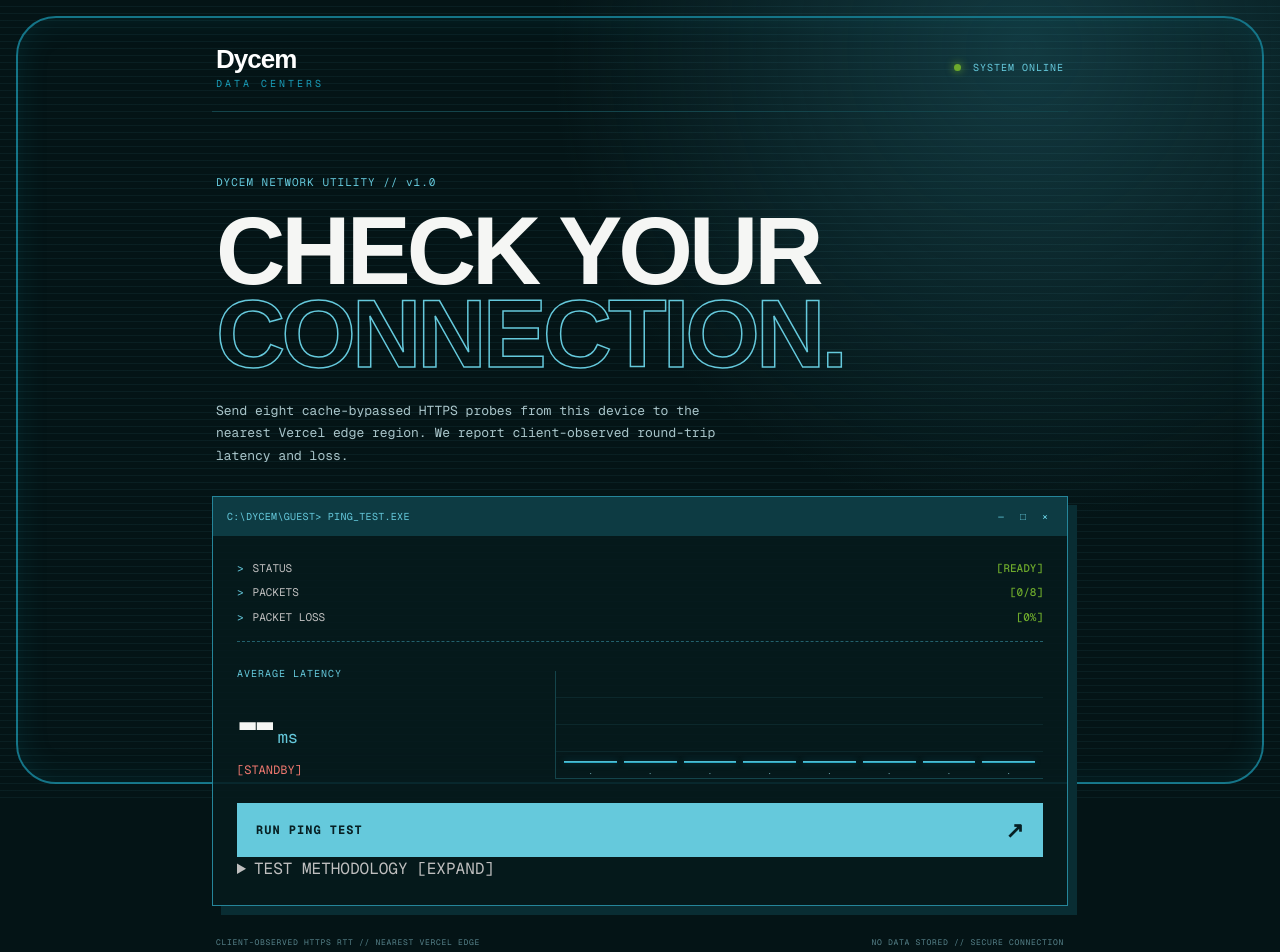
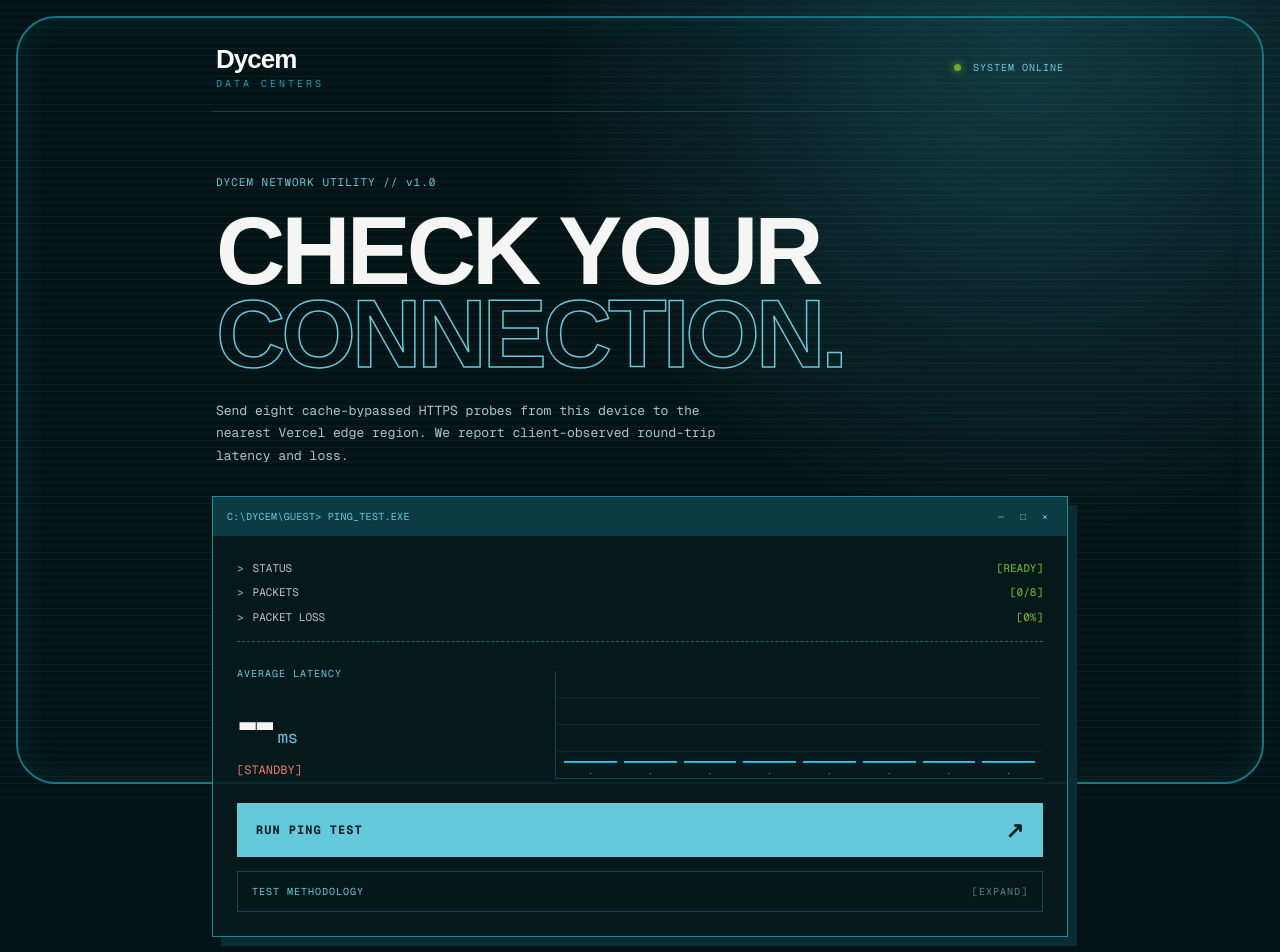
Before and after one commit to sfinnertydycem-create/live_ping, a Next.js app: page / in a window 1280 px wide. Shown: the top 952 px of the page. Built offline with nearby package versions, Linux system fonts and the light colour scheme.

Commit message:
Style technical methodology disclosure

```diff
--- a/app/globals.css
+++ b/app/globals.css
@@ -58,6 +58,17 @@ h1 span { color: transparent; -webkit-text-stroke: 1.5px var(--cyan); }
 .run:disabled { cursor: wait; opacity: .68; }
 .run span { font-size: 12px; font-weight: 700; letter-spacing: 1px; }
 .run b { font-size: 22px; }
+.methodology { margin-top: 14px; border: 1px solid var(--line); background: #06171a; }
+.methodology summary { display: flex; justify-content: space-between; padding: 12px 14px; color: var(--cyan); font-size: 10px; letter-spacing: 1px; cursor: pointer; list-style: none; }
+.methodology summary::-webkit-details-marker { display: none; }
+.methodology summary span { color: #56828a; }
+.methodology[open] summary span { font-size: 0; }
+.methodology[open] summary span::after { content: "[COLLAPSE]"; font-size: 10px; }
+.method-grid { display: grid; grid-template-columns: 1fr; gap: 1px; padding: 1px; background: var(--line); border-top: 1px solid var(--line); }
+.method-grid p { display: flex; justify-content: space-between; gap: 14px; margin: 0; padding: 9px 11px; background: #071d21; font-size: 9px; }
+.method-grid span { color: #56828a; }
+.method-grid b { color: #b7d8de; font-weight: 400; text-align: right; }
+.method-note { margin: 0; padding: 12px; color: #71979e; font-size: 9px; line-height: 1.65; border-top: 1px solid var(--line); }
 
 footer { display: flex; flex-direction: column; gap: 7px; color: #56828a; font-size: 8px; letter-spacing: .7px; padding: 30px 4px 16px; position: relative; z-index: 1; }
 
@@ -66,6 +77,7 @@ footer { display: flex; flex-direction: column; gap: 7px; color: #56828a; font-s
   .shell::before { inset: 16px; border-radius: 40px; }
   .hero { padding-top: 62px; }
   .result-grid { grid-template-columns: .85fr 1.4fr; align-items: end; }
+  .method-grid { grid-template-columns: 1fr 1fr; }
   .terminal-body { padding: 24px; }
   footer { flex-direction: row; justify-content: space-between; }
 }
```
